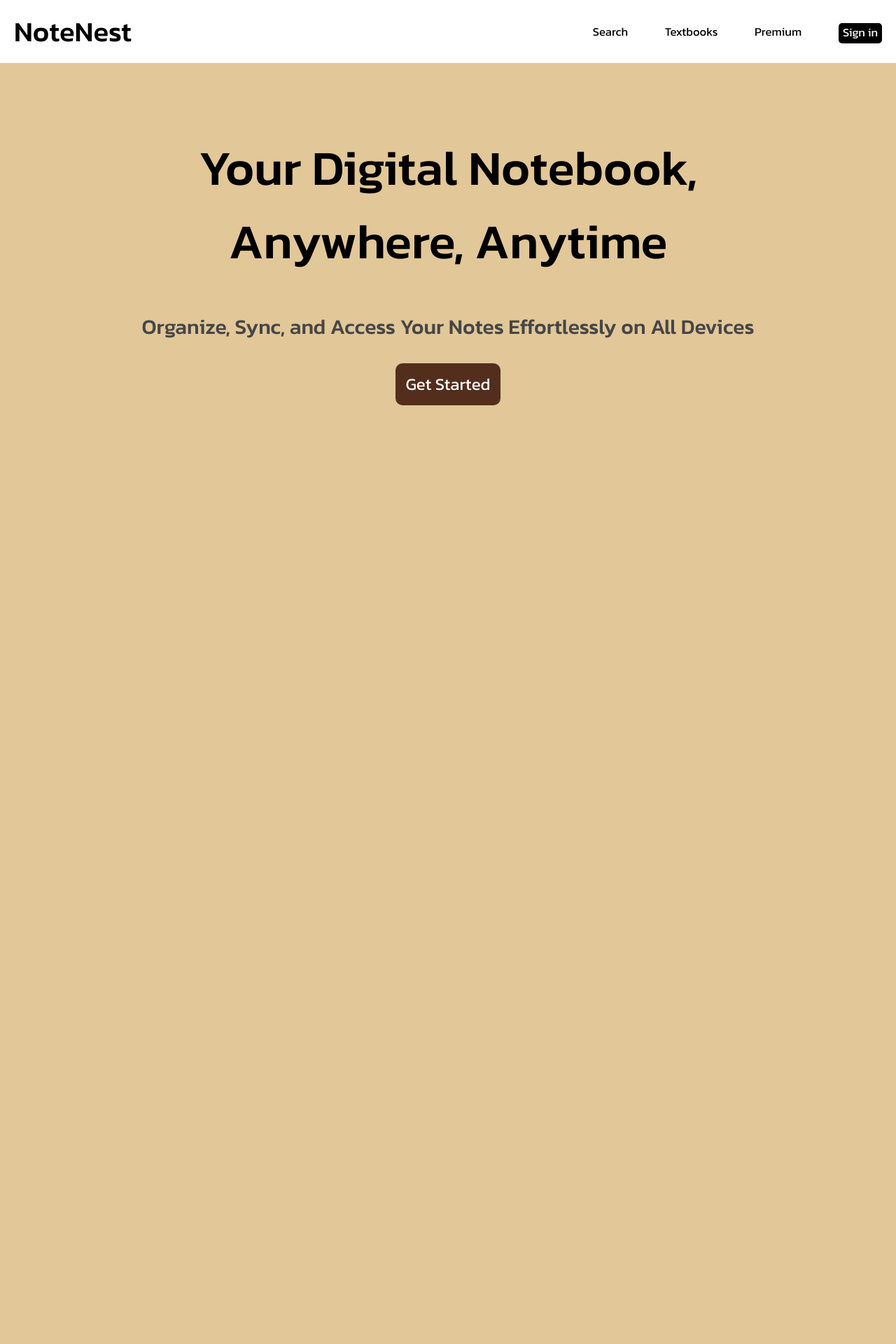
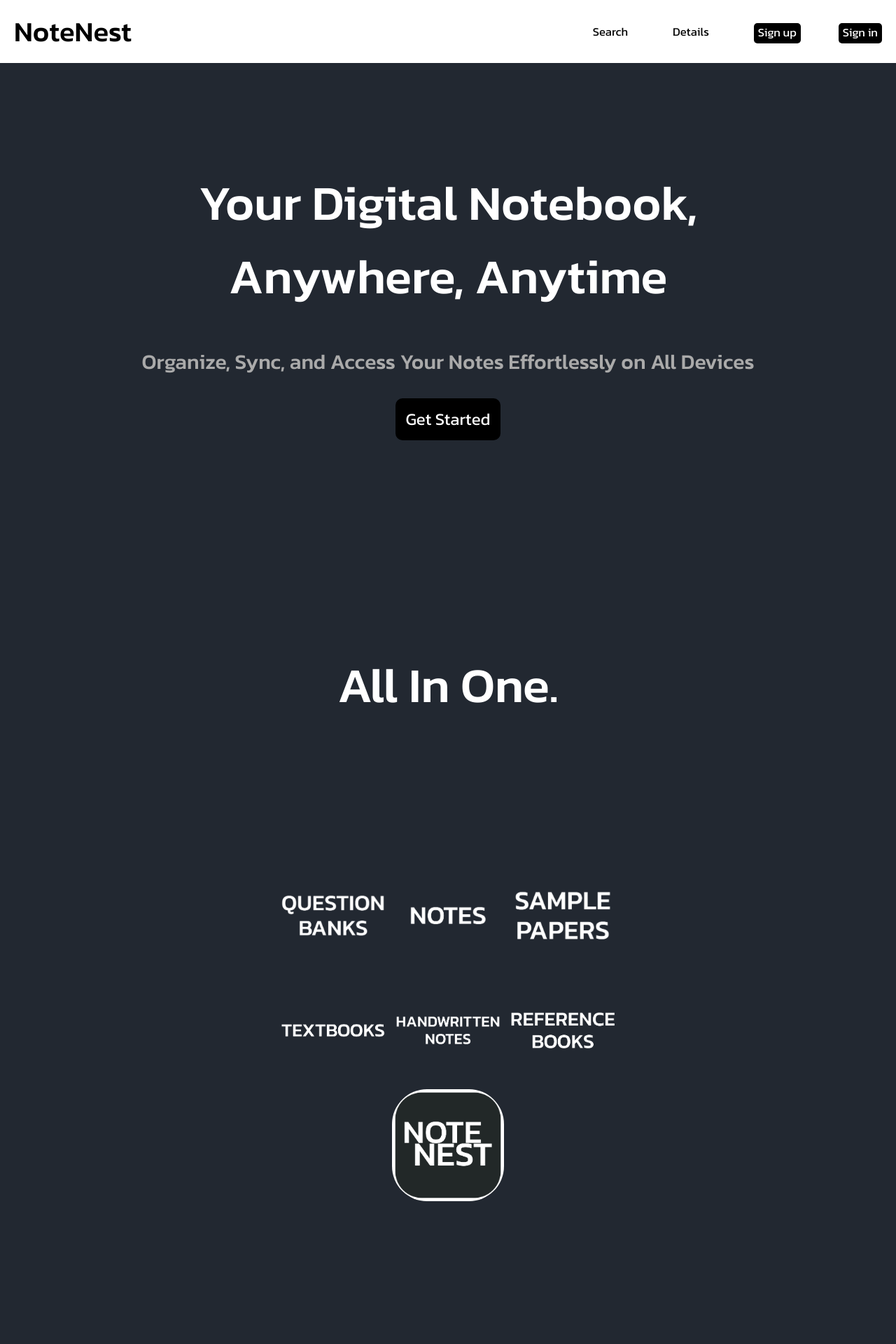
Before and after one commit to mohdAmaan187/notenest, a Python web app: template templates/index.html in a window 1280 px wide. Shown: the top 1920 px of the page at 70% size. Before the commit the page ends 579 px from the top, so only its background shows below. Run offline with Jinja, Linux system fonts and the light colour scheme; the template is opened without the code that fills it, so the values that code supplies are empty.

Commit message:
updated files

```diff
--- a/static/css/index/index.css
+++ b/static/css/index/index.css
@@ -2,8 +2,9 @@
 body {
     margin: 0;
     padding: 0;
-    background-color: #E2C799;
-    padding-bottom: 1000px;
+    /* padding-top: 100px; */
+    background-color: #222831;
+    padding-bottom: 4000px;
     width: 100vw;
     height: 100vh;
     overflow-x: hidden;
@@ -20,12 +21,13 @@ body::-webkit-scrollbar {
 
 
 .hero {
-    margin-top: 50px;
+    margin-top: 100px;
     display: flex;
     justify-content: center;
     align-items: center;
     text-align: center;
     padding: 0 20px;
+    margin-bottom: 100px;
 }
 
 .hero_heading_text,
@@ -39,31 +41,115 @@ body::-webkit-scrollbar {
 
 .hero_heading_text {
     font-size: 70px;
-    color: black;
+    color: rgb(255, 255, 255);
 }
 
 .hero_heading_description {
     font-size: 30px;
-    color: #464646;
+    color: #aaaaaa;
+    margin: 20px 0px 30px 0px ;
 }
 
 .hero_heading_button {
     width: 150px;
     height: 60px;
     font-size: 24px;
-    background-color: #532E1C;
+    background-color: #000000;
     color: white;
     font-family: "Kanit";
     border: none;
     border-radius: 10px;
     animation: fade 2s ease-in 1;
-    transition: background-color 0.5s,box-shadow 0.5s, scale 0.5s;
+    transition: background-color 0.5s,box-shadow 0.5s, scale 0.5s,color 0.5s;
 }
 
 .hero_heading_button:hover {
-    background-color: #85533a;
-    box-shadow: 0 0 20px black;
+    background-color: #ffffff;
+    box-shadow: 0 0 20px rgb(255, 255, 255);
     scale: 1.1;
+    color: #000000;
+}
+
+.hero_animation {
+    margin-top: 250px;
+    margin-bottom: 100px;
+}
+
+.hero_animation_heading {
+    display: flex;
+    justify-content: space-around;
+    align-items: center;
+    margin-bottom: 150px;
+}
+
+.hero_animation_heading_text {
+    font-family: "Kanit";
+    font-weight: 500;
+    max-width: 1000px;
+    text-align: center;
+    font-size: 70px;
+    color: rgb(255, 255, 255);
+}
+
+.hero_animation_images {
+    display: flex;
+    flex-direction: column;
+    align-items: center;
+    justify-content: space-evenly;
+}
+
+.hero_animation_main_logo,
+.hero_animation_photos {
+    width: 20vh;
+}
+
+.hero_animation_main_logo {
+    z-index: 10;
+    border-radius: 50px;
+}
+
+.photo1 {
+    animation: scroll_1;
+    animation-timeline: view(-20%);
+    z-index: 1;
+}
+
+@keyframes scroll_1 {
+    from {
+        transform: translateX(-500px) translateY(-150px);
+    }
+    to {
+        transform: translateX(200px) translateY(400px);
+    }
+}
+
+.photo2 {
+    animation: scroll_2;
+    animation-timeline: view(-10%);
+    z-index: 2;
+}
+
+@keyframes scroll_2 {
+    from {
+        transform: translateY(-200px);
+    }
+    to {
+        transform: translateY(400px);
+    }
+}
+
+.photo3 {
+    animation: scroll_3;
+    animation-timeline: view(-20%);
+}
+
+@keyframes scroll_3 {
+    from {
+        transform: translateX(500px) translateY(-150px);
+    }
+    to {
+        transform: translateX(-200px) translateY(400px);
+    }
 }
 
 @keyframes fade {
--- a/static/css/index/nav.css
+++ b/static/css/index/nav.css
@@ -31,8 +31,8 @@
 }
 
 .search_button,
-.textbook_button,
-.premium_button,
+.Details_button,
+.Sign_up_button,
 .sign_in_button {
     align-content: center;
     font-size: 1.3vw;
@@ -46,7 +46,8 @@
     color: black;
 }
 
-.sign_in_button {
+.sign_in_button,
+.Sign_up_button {
     margin-right: 0;
     margin-top: 5px;
     height: max-content;
@@ -59,7 +60,8 @@
     padding-bottom: 3px;
 }
 
-.sign_in_button:hover {
+.sign_in_button:hover,
+.Sign_up_button:hover {
     background-color: white;
     box-shadow: 0 0 20px black;
     color: black;
@@ -92,8 +94,8 @@
     }
 
     .search_button,
-    .textbook_button,
-    .premium_button,
+    .Details_button,
+    .Sign_up_button,
     .sign_in_button {
         margin: 0;
         text-align: center;
@@ -101,7 +103,8 @@
         width: auto;
     }
 
-    .sign_in_button {
+    .sign_in_button,
+    .Sign_up_button {
         width: auto;
         font-size: 5vw;
     }
@@ -134,8 +137,8 @@
     }
 
     .search_button,
-    .textbook_button,
-    .premium_button,
+    .Details_button,
+    .Sign_up_button,
     .sign_in_button {
         margin: 0;
         text-align: center;
@@ -143,7 +146,8 @@
         width: auto;
     }
 
-    .sign_in_button {
+    .sign_in_button,
+    .Sign_up_button {
         width: auto;
         font-size: 3vw;
     }
--- a/templates/index.html
+++ b/templates/index.html
@@ -21,12 +21,12 @@
             <p class="search_button">
                 Search
             </p>
-            <p class="textbook_button">
-                <a href="textbooks.html" class="html_links">Textbooks</a>
+            <p class="Details_button">
+                Details
             </p>
-            <p class="premium_button">
-                Premium
-            </p>
+            <button class="Sign_up_button">
+                Sign up
+            </button>
             <button class="sign_in_button">
                 Sign in
             </button>
@@ -45,5 +45,26 @@
             </button>
         </div>
     </div>
+    <div class="hero_animation">
+        <div class="hero_animation_heading">
+            <h1 class="hero_animation_heading_text">
+                All In One.
+            </h1>
+        </div>
+        <div class="hero_animation_images">
+
+            <div class="photo1_2_3">
+                <img src="/media/PicsArt_06-16-03.03.56.png" alt="" class="hero_animation_photos photo1">
+                <img src="/media/PicsArt_06-16-03.03.29.png" alt="" class="hero_animation_photos photo2">
+                <img src="/media/PicsArt_06-16-03.04.13.png" alt="" class="hero_animation_photos photo3">
+            </div>
+            <div class="photo3_4_5">
+                <img src="/media/PicsArt_06-16-03.05.24.png" alt="" class="hero_animation_photos photo4">
+                <img src="/media/PicsArt_06-16-03.45.52.png" alt="" class="hero_animation_photos photo5">
+                <img src="/media/PicsArt_06-16-03.07.08.png" alt="" class="hero_animation_photos photo6">
+            </div>
+            <img src="/media/PicsArt_06-16-03.03.05.jpg" alt="" class="hero_animation_main_logo">
+        </div>
+    </div>
 </body>
 </html>
```
Also changed, not shown: static/css/sidebar.css (deleted, +0 -180 lines), static/css/textbook.css (deleted, +0 -8 lines), templates/textbooks.html (deleted, +0 -50 lines), media/PicsArt_06-16-03.03.05.jpg (added), media/PicsArt_06-16-03.03.29.png (added), media/PicsArt_06-16-03.03.56.png (added), media/PicsArt_06-16-03.04.13.png (added), media/PicsArt_06-16-03.05.24.png (added), media/PicsArt_06-16-03.07.08.png (added), media/PicsArt_06-16-03.45.52.png (added).
